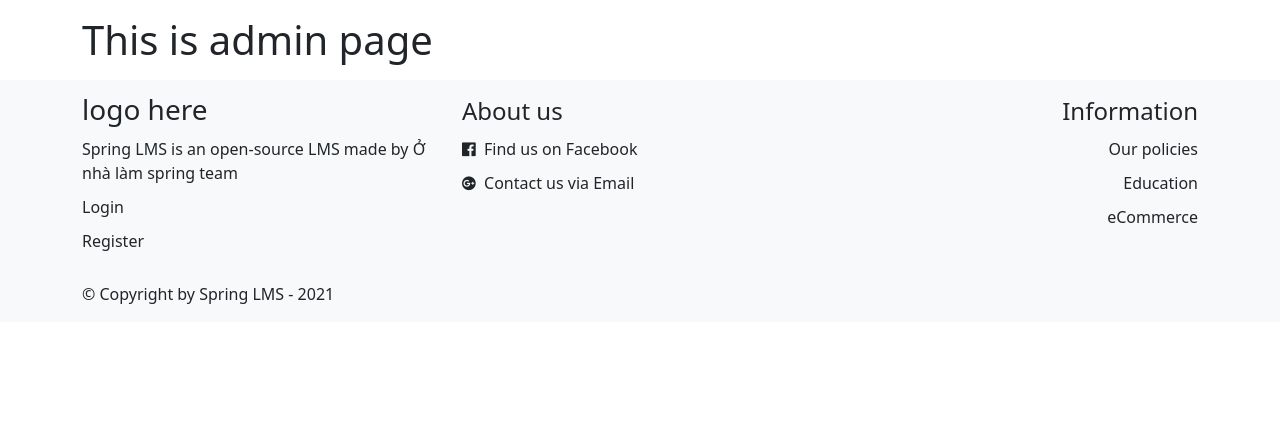
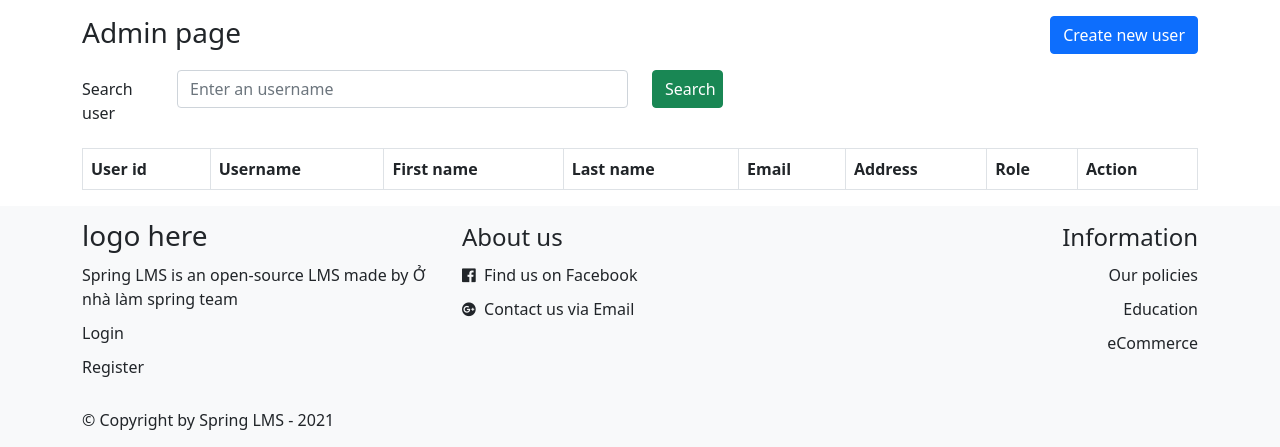
Before and after one commit to mavisphung/lms, a Spring app: template src/main/resources/templates/admin/index.html in a window 1280 px wide. Shown: the part 56-503 px from the top of the page. Run offline with Thymeleaf, Linux system fonts and the light colour scheme; the template is opened without the code that fills it, so the values that code supplies are empty; some of the project's set-up classes (security, data sources, template engines, error pages and the like) are left out, and stand-ins take their place.

Commit message:
Added CR of Users

```diff
--- a/src/main/java/com/lmsapp/project/model/UserRegistration.java
+++ b/src/main/java/com/lmsapp/project/model/UserRegistration.java
@@ -12,4 +12,5 @@ import lombok.NoArgsConstructor;
 public class UserRegistration {
 	private User user;
 	private String confirmPassword;
+	private String role;
 }
--- a/src/main/java/com/lmsapp/project/user/UserService.java
+++ b/src/main/java/com/lmsapp/project/user/UserService.java
@@ -1,4 +1,6 @@
 package com.lmsapp.project.user;
+
+import java.util.List;
 
 import com.lmsapp.project.model.UserRegistration;
 
@@ -7,4 +9,6 @@ public interface UserService {
 	User registerNewUser(UserRegistration registration);
 
 	User findByUsername(String username);
+
+	List<User> findAll();
 }
--- a/src/main/resources/templates/admin/index.html
+++ b/src/main/resources/templates/admin/index.html
@@ -8,7 +8,61 @@
 <body>
 	<header th:replace="fragments/layouts :: header"></header>
 	<main class="container my-3">
-		<h1>This is admin page</h1>
+		<div class="row pb-3">
+			<div class="col-6">
+				<h3>Admin page</h3>
+			</div>
+			<div class="col-6 text-end">
+				<a th:href="@{/admin/create}" class="btn btn-primary"> Create
+					new user </a>
+			</div>
+		</div>
+		<form action="#">
+			<div class="mb-3 row">
+				<label for="staticEmail" class="col-sm-1 col-form-label">Search
+					user</label>
+				<div class="col-sm-8 col-md-5 mb-1">
+					<input type="text" class="form-control" id="staticEmail"
+						placeholder="Enter an username">
+				</div>
+				<div class="col-sm-2 col-md-1">
+					<button type="submit" class="btn btn-success w-100">Search</button>
+				</div>
+			</div>
+		</form>
+		<table class="table table-striped table-hover table-bordered">
+			<thead>
+				<tr>
+					<th scope="col">User id</th>
+					<th scope="col">Username</th>
+					<th scope="col">First name</th>
+					<th scope="col">Last name</th>
+					<th scope="col">Email</th>
+					<th scope="col">Address</th>
+					<th scope="col">Role</th>
+					<th scope="col">Action</th>
+				</tr>
+			</thead>
+			<tbody>
+				<!-- 1 user-->
+				<tr th:each="user : ${users}">
+					<td th:text="${user.id}"></td>
+					<td th:text="${user.username}"></td>
+					<td th:text="${user.firstName}"></td>
+					<td th:text="${user.lastName}"></td>
+					<td th:text="${user.email}"></td>
+					<td th:text="${user.address}"></td>
+					<td th:text="${user.strRoles}"></td>
+					<td>
+						<a th:href="@{/admin/edit?id={id}(id=${user.id})}" class="btn btn-warning"> <i
+								class="fa fa-user"></i>
+						</a>
+						<a th:href="@{/admin/delete?id={id}(id=${user.id})}" class="btn btn-danger"> <i class="fa fa-trash"></i>
+						</a>
+					</td>
+				</tr>
+			</tbody>
+		</table>
 	</main>
 	<footer th:replace="fragments/layouts :: footer"></footer>
 </body>
```
Also changed, not shown: src/main/java/com/lmsapp/project/admin/AdminController.java (+42 -1 lines), src/main/java/com/lmsapp/project/user/User.java (+6 -2 lines), src/main/java/com/lmsapp/project/user/UserServiceImpl.java (+8 -4 lines), src/main/resources/templates/admin/create-new-user.html (added, +91 -0 lines).
